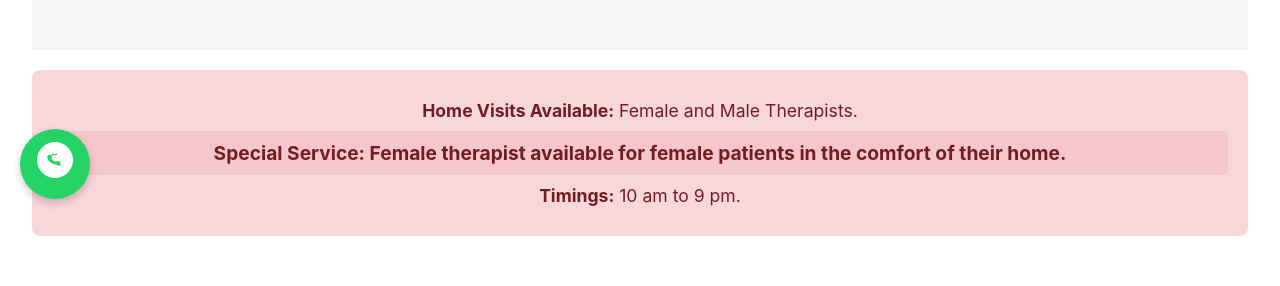
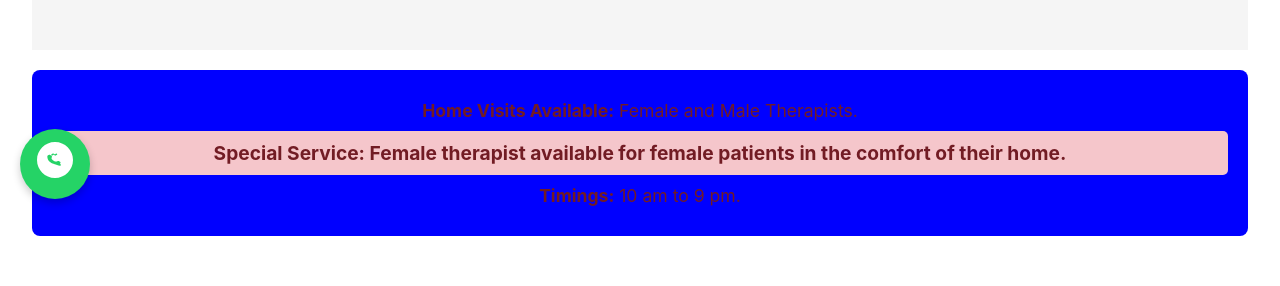
Before and after one commit to 15anil-sak/tejas_clinic, a React (Vite) app in the folder frontend/: page / in a window 1280 px wide. Shown: the part 581-867 px from the top of the page. Built offline with nearby package versions, Linux system fonts and the light colour scheme; the HTML template or start-up script is replaced by a standard one.

Commit message:
feat: Apply blue background to home-visit-alert section
Introduced 'home-visit-alert' class to the info-note section in HomePage.jsx
and styled it with a blue background in InfoNote.css to highlight home visit information.

```diff
--- a/frontend/src/pages/HomePage.jsx
+++ b/frontend/src/pages/HomePage.jsx
@@ -29,7 +29,7 @@ const HomePage = () => {
         </div>
       </section>
 
-      <section className="info-note">
+      <section className="info-note home-visit-alert">
         <p><strong>Home Visits Available:</strong> Female and Male Therapists.</p>
         <p className="special-service"><strong>Special Service:</strong> Female therapist available for female patients in the comfort of their home.</p>
         <p><strong>Timings:</strong> 10 am to 9 pm.</p>
--- a/frontend/src/pages/InfoNote.css
+++ b/frontend/src/pages/InfoNote.css
@@ -20,3 +20,7 @@
   padding: 10px;
   border-radius: 5px;
 }
+
+.home-visit-alert {
+  background-color: blue;
+}
```
